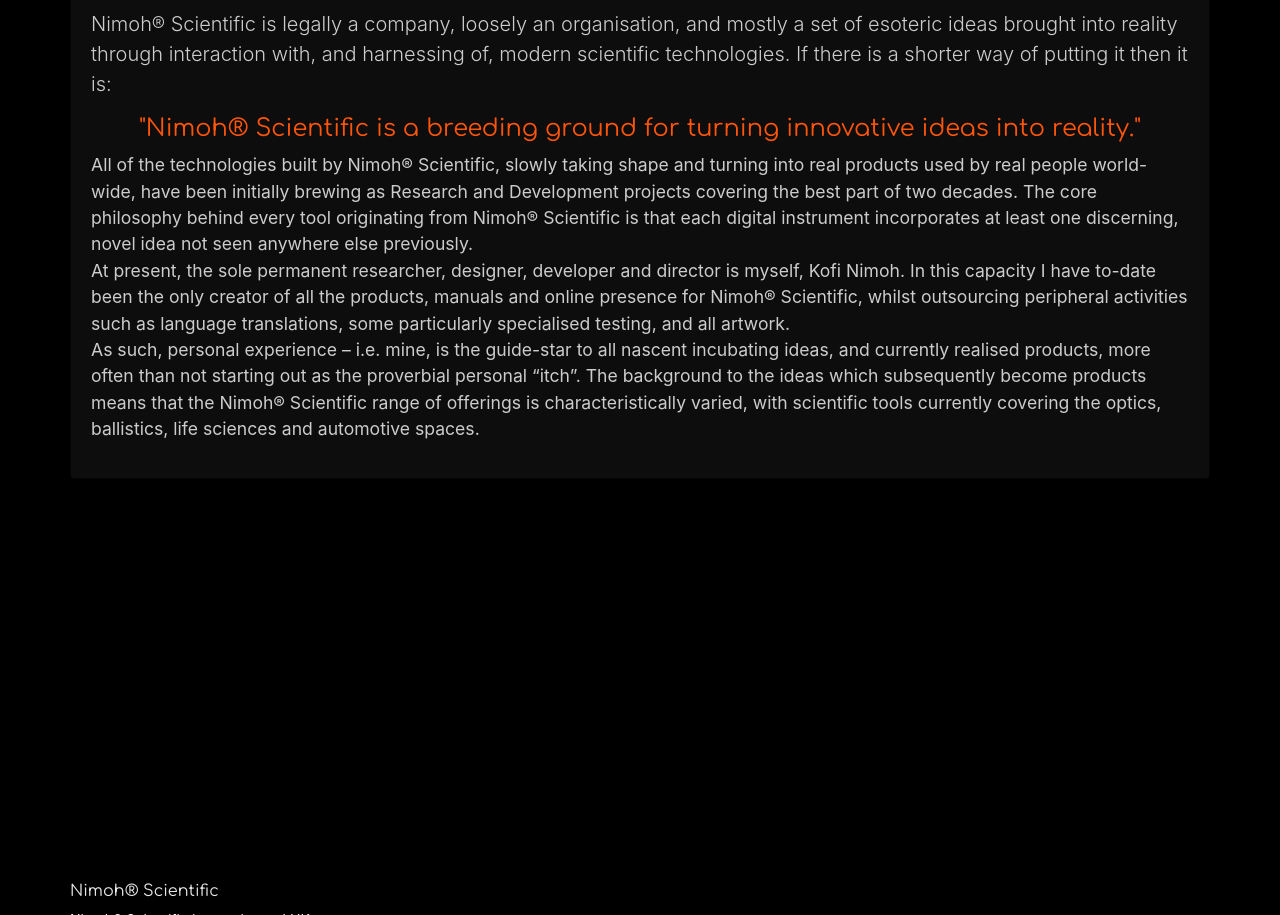
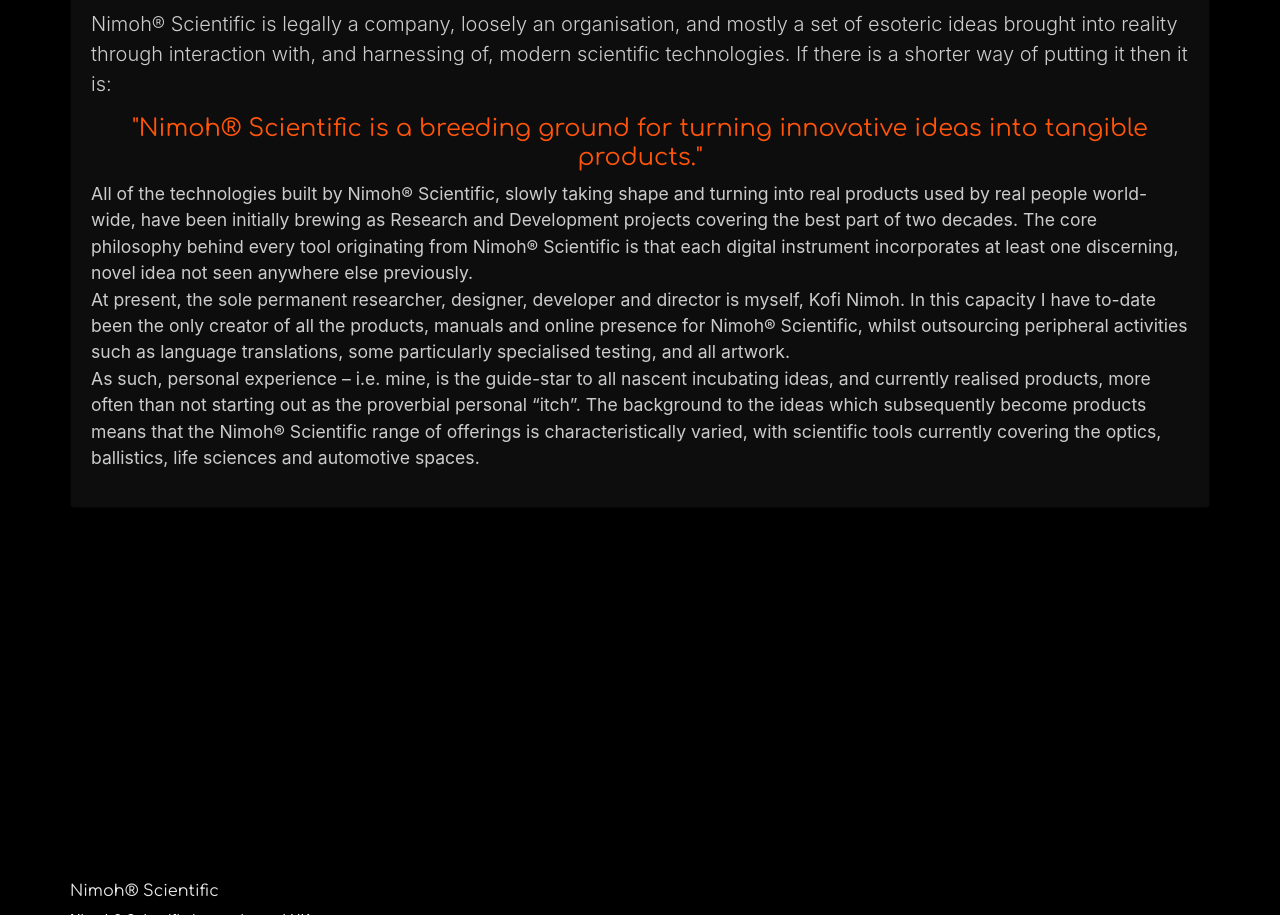
Before and after one commit to nimoh-scientific/nimoh-scientific, a plain HTML site: page index.html in a window 1280 px wide. Shown: the part 1758-2673 px from the top of the page. Drawn offline with nearby package versions, Linux system fonts and the light colour scheme.

Commit message:
Update index.html

```diff
--- a/index.html
+++ b/index.html
@@ -150,7 +150,9 @@
                                         and harnessing of, modern scientific technologies.  If there is a shorter way of putting it then it is:
                                     </p>
 
-                                    <h4 class="text-primary text-center px-3">"Nimoh® Scientific is a breeding ground for turning innovative ideas into reality."</h4>
+                                    <h4 class="text-primary text-center px-3">
+					    "Nimoh® Scientific is a breeding ground for turning innovative ideas into tangible products."
+				    </h4>
 
                                     <p>
                                         All of the technologies built by Nimoh® Scientific, slowly taking shape and turning into real products used by real people world-wide, have been
```
